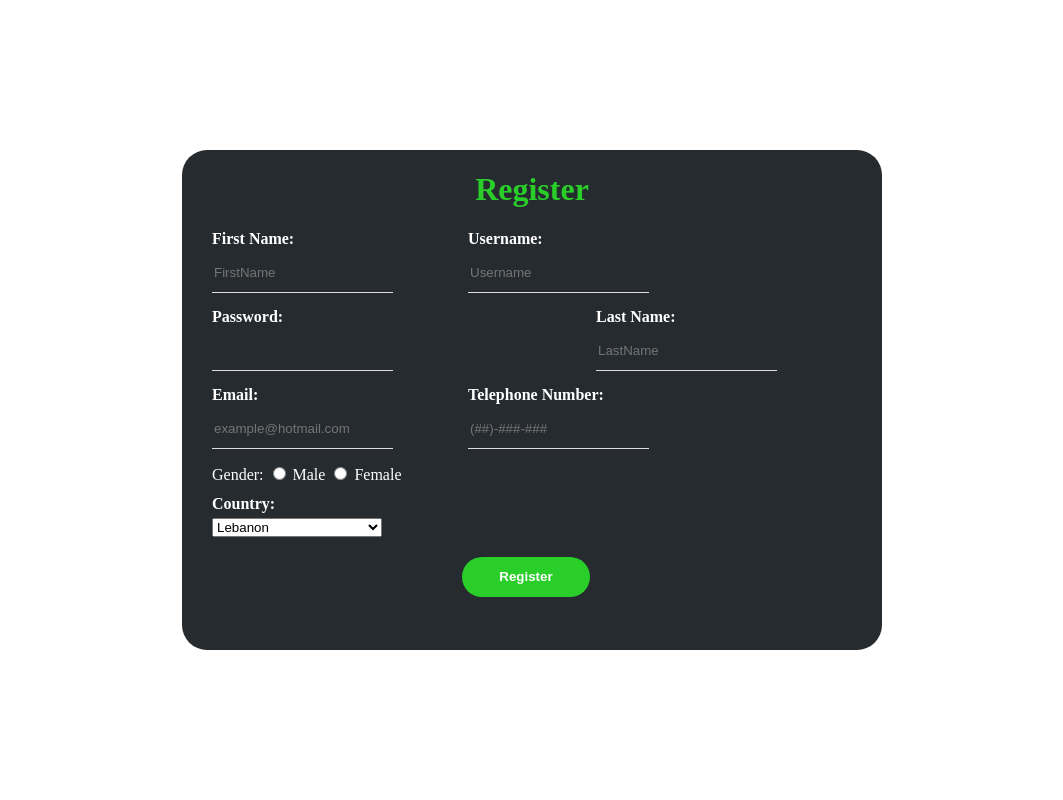
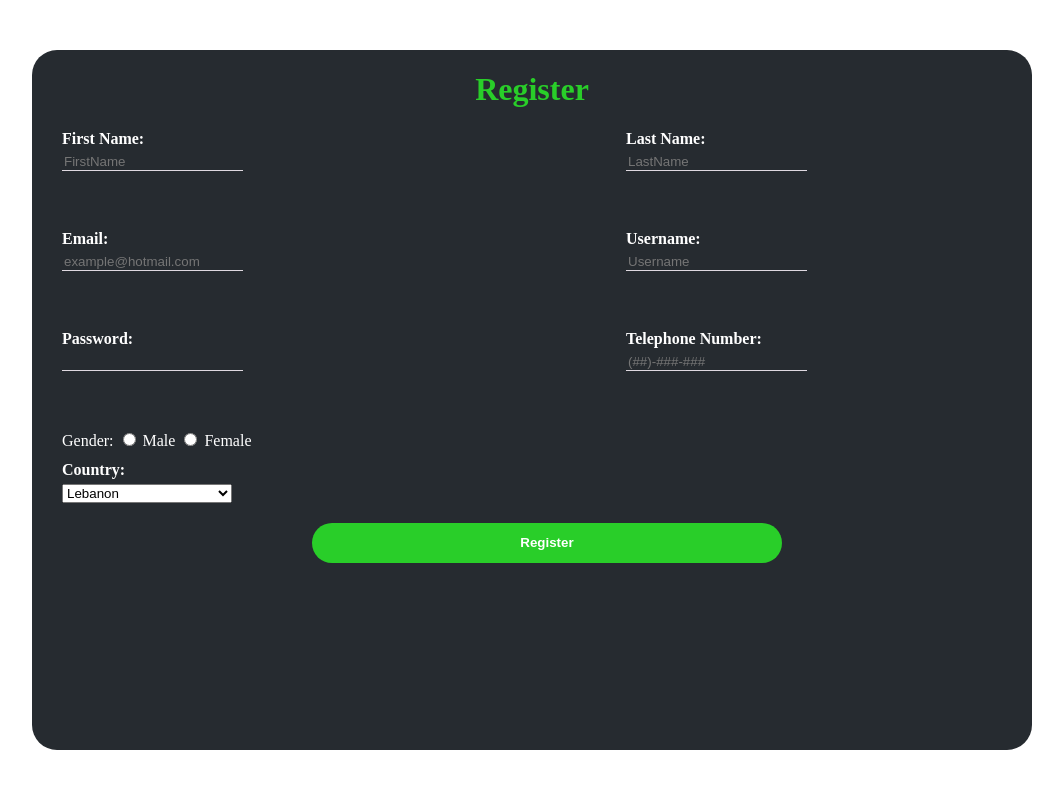
Before and after one commit to Alaili02/Web-Project, a PHP site: page /Form2.html in a window 1280 px wide. Shown: the whole page, without its empty margins (108-1171 px from the left). Run offline with PHP 8.4, Linux system fonts and the light colour scheme.

Commit message:
zabbatet form2
zabbatta i am not aqua

```diff
--- a/Form2.html
+++ b/Form2.html
@@ -19,22 +19,22 @@
                 <label > Email:</label>  <input type="email" placeholder="example@hotmail.com" required>
             </div>
 
-            <div>
+            <div class="right">
                 <label> Username:</label> <input type="text" placeholder="Username" required>
             </div>
 
-            <div>
+            <div class="left">
                 <label> Password: </label>  <input type="password" required>
             </div>
-            <div>
+            <div class="right">
                <label>  Telephone Number: </label> <input type="tel" placeholder="(##)-###-###" pattern=" \ (\d{2}\) +\d{3} - \d{3}" required>
             </div>
-            <div>
+            <div class="left" style="height: auto;">
                 Gender:
                 <input type="radio" name="Gender" value="Male"> Male
                 <input type="radio" name="Gender" value="Female"> Female
             </div>
-            <div>
+            <div style="clear: both;">
 				<label>Country:</label>
 				<select name='country'>
 					<option>Lebanon</option>
@@ -50,7 +50,7 @@
 					<option>United States of America</option>
 				</select>
 			</div>
-            <div>
+            <div style="clear:both;">
                 <input type="submit" value="Register">
             </div>
         </form>
--- a/css/style3.css
+++ b/css/style3.css
@@ -11,8 +11,8 @@
    /* display: none;
     opacity: 0;*/
     z-index: 200;
-    width:700px;
-    height:500px;
+    width:1000px;
+    height:700px;
     background: var(--color-B);
     top:50%;
     left:50%;
@@ -31,20 +31,19 @@
 }
 
 form#form2{
-    margin-top:50px;
+    margin-top:40px;
     width:600px;
-
 }
 #registerBox input{
     margin-bottom: 15px;
 }
 div.left {
+    height: 100px;
     float: left;
-    clear: both;
-    width: 40%;
+    width: 50%;
 }
 #registerBox input[type="submit"]{
-    width:20%;
+    width:50%;
     margin-top:20px;
     margin-left:250px;
     background-color: var(--color-G_F);
@@ -60,7 +59,6 @@ div.left {
     display: block;
     border:none;
     background:transparent;
-    height:40px;
     outline:none;
     border-bottom:1px solid #dfd9e0;
     color:white;
@@ -68,7 +66,7 @@ div.left {
 
 div.right {
     float:right;
-    clear: both;
+    height: 100px;
     width: 40%;
 }
 label {
```
